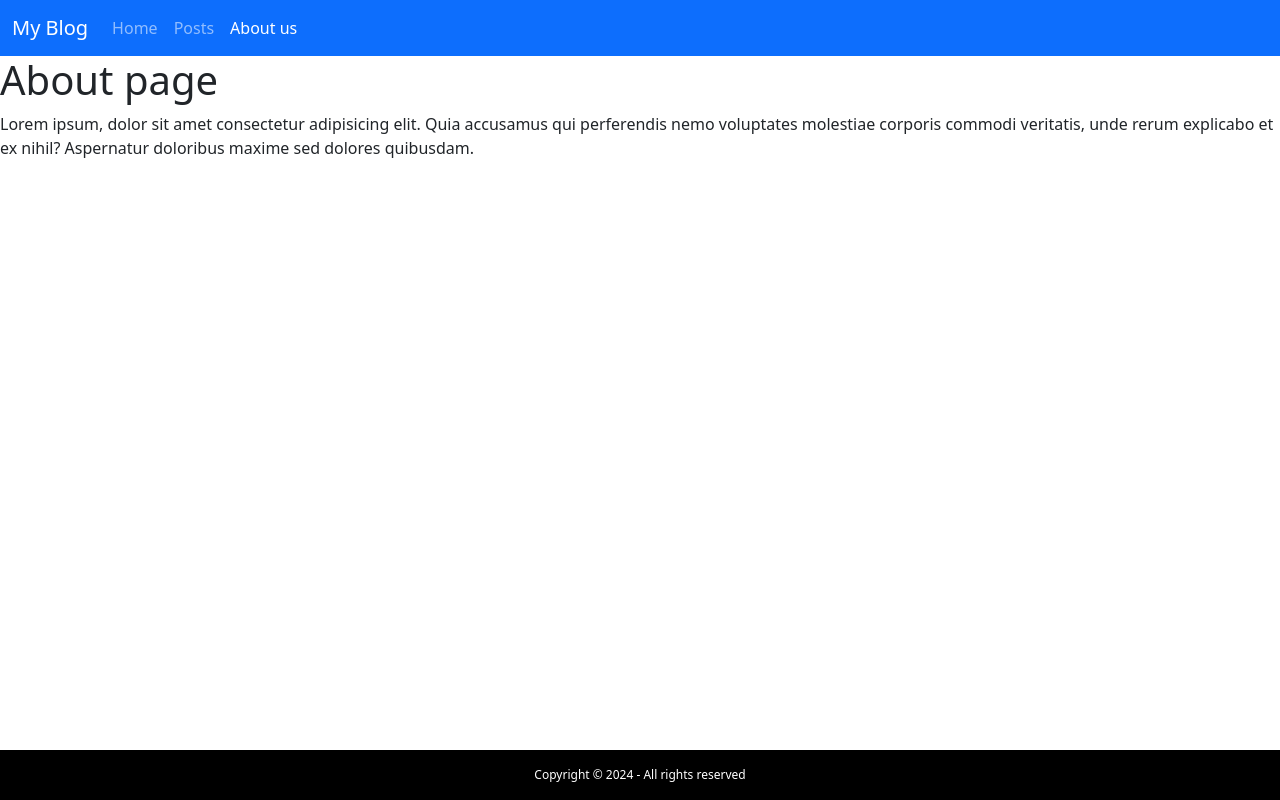
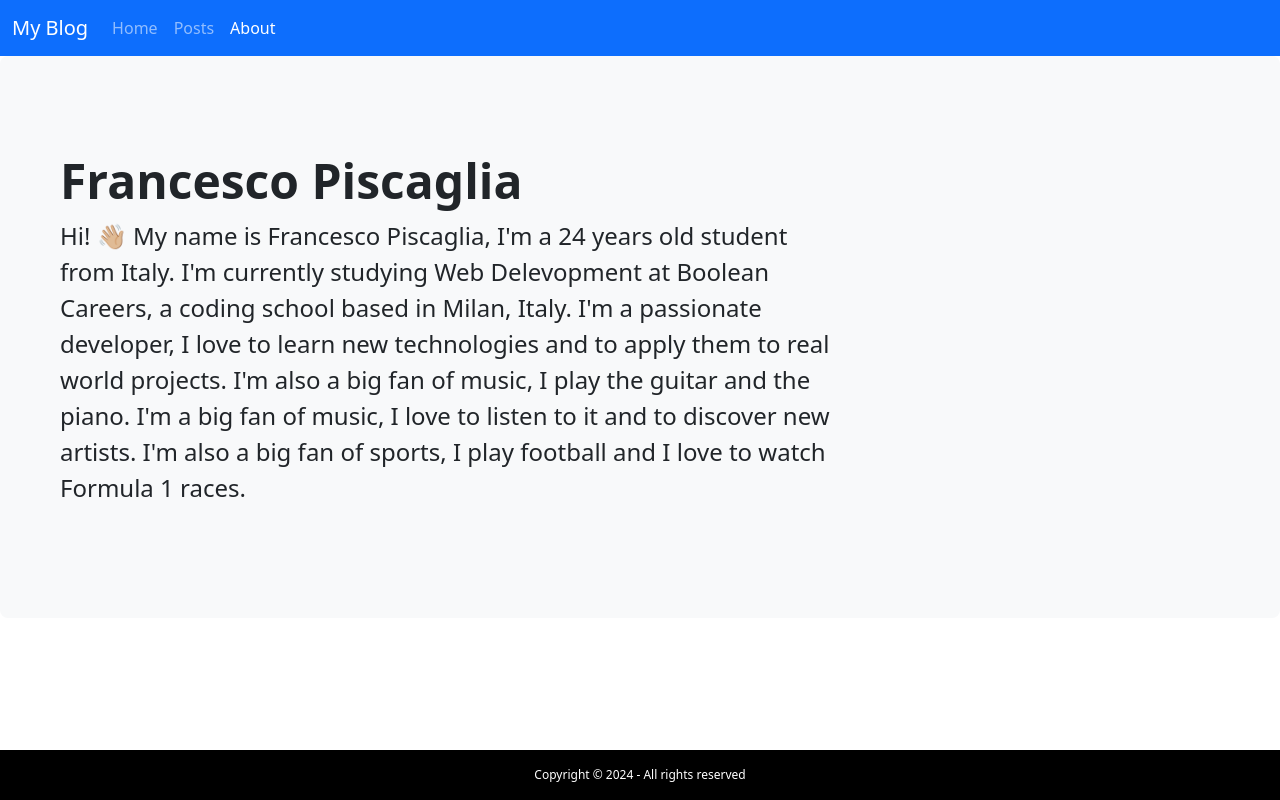
Before and after one commit to francescopiscaglia/react-router, a React (Vite) app: page /about in a window 1280 px wide. Built offline with nearby package versions, Linux system fonts and the light colour scheme.

Commit message:
add custom jombotron for homepage and about page

```diff
--- /dev/null
+++ b/src/components/Jumbotron/Jumbotron.jsx
@@ -0,0 +1,16 @@
+import { Link } from "react-router-dom";
+
+export default function Jumbotron({ pageTitle, pageDescription, children }) {
+    return (
+        <div className="p-5 mb-4 bg-light rounded-3">
+            <div className="container-fluid py-5">
+                <h1 className="display-5 fw-bold">{pageTitle}</h1>
+                <p className="col-md-8 fs-4">
+                    {pageDescription}
+                </p>
+
+                {children}
+            </div>
+        </div>
+    );
+};
--- a/src/components/MainMenu.jsx
+++ b/src/components/MainMenu.jsx
@@ -14,7 +14,7 @@ export default function () {
                             <NavLink to="/posts" className="nav-link" >Posts</NavLink>
                         </li>
                         <li className="nav-item">
-                            <NavLink to="/about" className="nav-link">About us</NavLink>
+                            <NavLink to="/about" className="nav-link">About</NavLink>
                         </li>
                     </ul>
                 </div>
--- a/src/pages/AboutPage.jsx
+++ b/src/pages/AboutPage.jsx
@@ -1,9 +1,12 @@
+import Jumbotron from "../components/Jumbotron/Jumbotron";
+
 export default function AboutPage() {
+
+    const pageDescription = "Hi! 👋🏼 My name is Francesco Piscaglia, I'm a 24 years old student from Italy. I'm currently studying Web Delevopment at Boolean Careers, a coding school based in Milan, Italy. I'm a passionate developer, I love to learn new technologies and to apply them to real world projects. I'm also a big fan of music, I play the guitar and the piano. I'm a big fan of music, I love to listen to it and to discover new artists. I'm also a big fan of sports, I play football and I love to watch Formula 1 races.";
+
     return (
-        <main>
-            <h1>About page</h1>
-
-            <p>Lorem ipsum, dolor sit amet consectetur adipisicing elit. Quia accusamus qui perferendis nemo voluptates molestiae corporis commodi veritatis, unde rerum explicabo et ex nihil? Aspernatur doloribus maxime sed dolores quibusdam.</p>
-        </main>
-    )
-}
+        <>
+            <Jumbotron pageTitle={"Francesco Piscaglia"} pageDescription={pageDescription} />
+        </>
+    );
+};
--- a/src/pages/HomePage.jsx
+++ b/src/pages/HomePage.jsx
@@ -1,22 +1,14 @@
+import Jumbotron from "../components/Jumbotron/Jumbotron";
 import { Link } from "react-router-dom";
 
 export default function HomePage() {
     return (
         <>
-            <div className="p-5 mb-4 bg-light rounded-3">
-                <div className="container-fluid py-5">
-                    <h1 className="display-5 fw-bold">Welcome to my amazing blog 👋🏼</h1>
-                    <p className="col-md-8 fs-4">
-                        Enjoy
-                    </p>
-
-                    <Link to={"/posts"} className="btn btn-primary">
-                        See my post
-                    </Link>
-                </div>
-            </div>
-
+            <Jumbotron pageTitle={"Welcome to my amazing blog 👋🏼"} pageDescription={"Enjoy!"}>
+                <Link to={"/posts"} className="btn btn-primary">
+                    See my post
+                </Link>
+            </Jumbotron>
         </>
-
     );
 };
```
